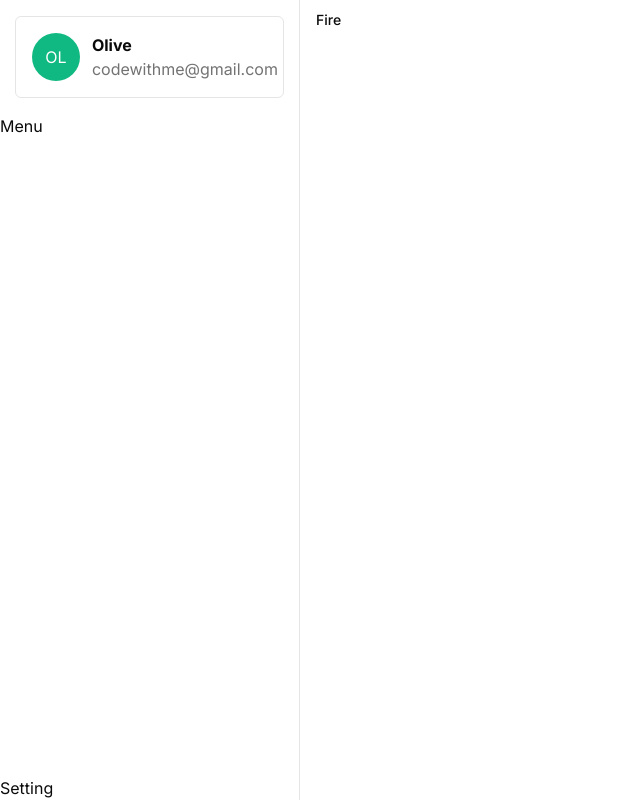
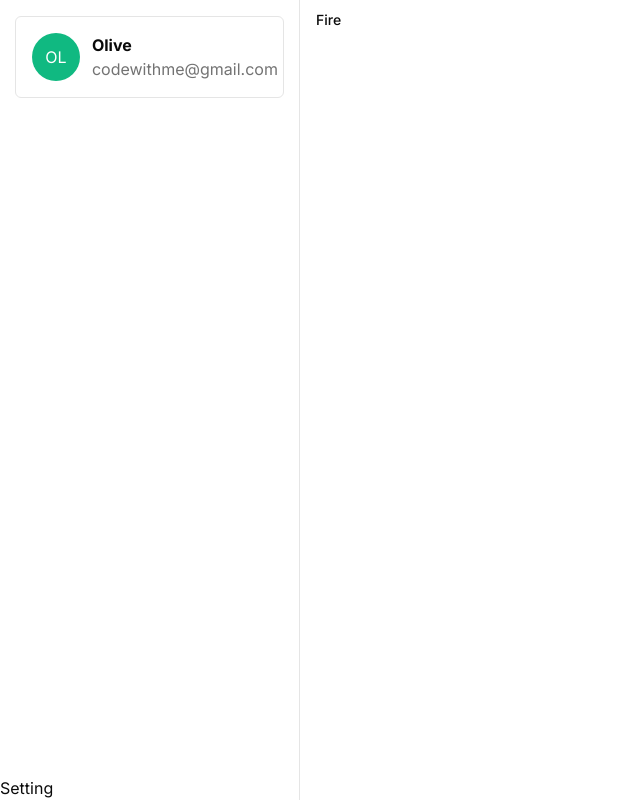
Before and after one commit to UdonShabu/noob-next-shadcn, a Next.js app: page / in a window 1280 px wide. Shown: the whole page, without its empty margins (0-640 px from the left). Built offline with nearby package versions, Linux system fonts and the light colour scheme.

Commit message:
3-QZ MenuList

```diff
--- a/components/sidebar.tsx
+++ b/components/sidebar.tsx
@@ -6,7 +6,9 @@ export default function Sidebar() {
       <div>
         <UserItem />
       </div>
-      <div className="grow ">Menu</div>
+      <div className="grow ">
+        {/* Create this UI https://youtu.be/mju7e6Cf6Nk?t=478 */}
+      </div>
       <div>Setting</div>
     </div>
   );
```
